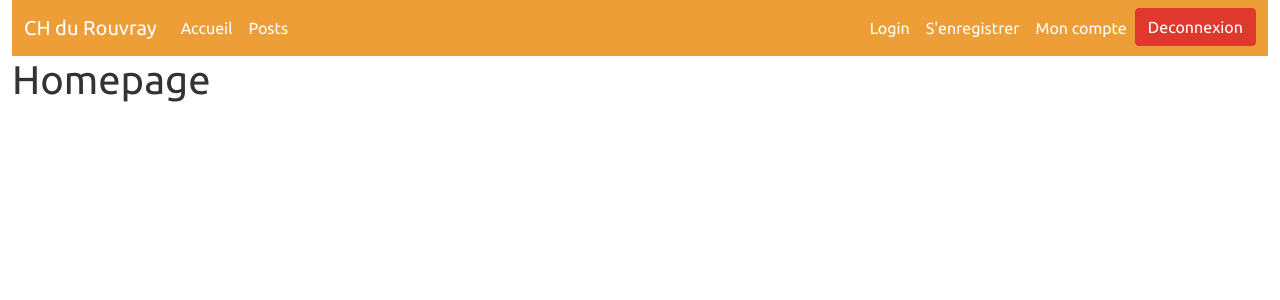
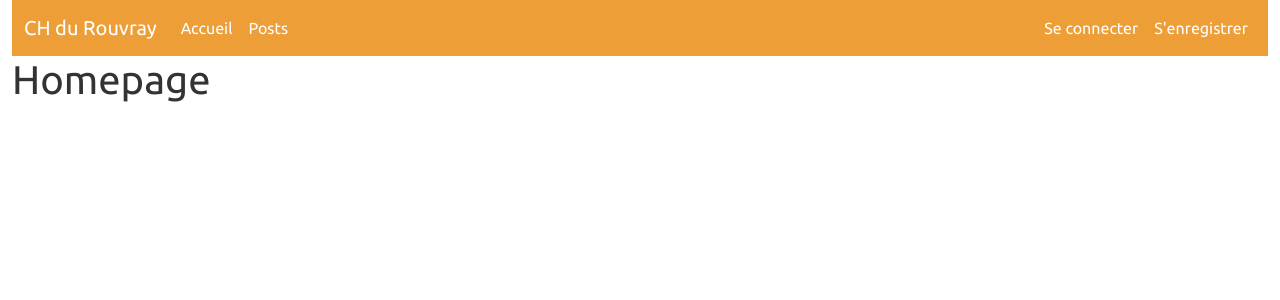
Before and after one commit to HenriquesSylvio/CH-Rouvray-Front, a React (Create React App) app: page /#/ in a window 1280 px wide. Shown: the top 300 px of the page. Built offline with nearby package versions, Linux system fonts and the light colour scheme.

Commit message:
created context if user is connected or not

```diff
--- a/src/App.js
+++ b/src/App.js
@@ -10,9 +10,15 @@ import Profile from './pages/users/Profile'
 import Register from './pages/users/Register'
 import Homepage from "./pages/Homepage";
 import Navbar from './components/Navbar'
+import {useState} from "react";
+import {hasAuthenticated} from "./services/AuthApi";
+import AuthenticatedRoute from "./components/AuthenticatedRoute";
+import Auth from "./contexts/Auth";
 
 function App() {
+    const [isAuthenticated, setIsAuthenticated] = useState(hasAuthenticated());
   return (
+      <Auth.Provider value={{isAuthenticated}}>
           <HashRouter>
               <div className="container-fluid">
                   <Navbar/>
@@ -20,13 +26,14 @@ function App() {
                       <Route exact path='/' component={Homepage}/>
                       <Route exact path='/posts' component={Posts}/>
                       <Route exact path='/post/:id' component={Post}/>
-                  <Route exact path='/account' component={Account}/>
                       <Route exact path='/register' component={Register}/>
                       <Route exact path='/login' component={Login}/>
-                  <Route exact path='/profile' component={Profile}/>
+                      <AuthenticatedRoute path='/account' component={Account}/>
+                      <AuthenticatedRoute path='/profile' component={Profile}/>
                   </Switch>
               </div>
           </HashRouter>
+      </Auth.Provider>
   );
 }
 
--- /dev/null
+++ b/src/components/AuthenticatedRoute.jsx
@@ -0,0 +1,15 @@
+import React, {useContext} from "react";
+import Auth from "../contexts/Auth";
+import {Redirect, Route} from "react-router-dom";
+
+const AuthenticatedRoute = ({ path, component }) => {
+    const {isAuthnticated} = useContext(Auth);
+
+    return isAuthnticated ? (
+        <Route exact path={path} component={component} />
+    ) : (
+        <Redirect to="/login" />
+    )
+}
+
+export default AuthenticatedRoute;
--- a/src/components/Navbar.jsx
+++ b/src/components/Navbar.jsx
@@ -1,7 +1,9 @@
-import React from "react"
+import React, {useContext} from "react"
 import { NavLink } from "react-router-dom";
+import Auth from "../contexts/Auth";
 
 const Navbar = () => {
+    const {isAuthenticated} = useContext(Auth);
     return(
         <nav className="navbar navbar-expand-lg navbar-dark bg-primary">
             <div className="container-fluid">
@@ -25,9 +27,11 @@ const Navbar = () => {
                         </li>
                     </ul>
                     <ul className="navbar-nav ml-auto">
+                        {(!isAuthenticated && (
+                            <>
                             <li className="nav-item">
                                 <NavLink className="nav-link active" to="/login">
-                                Login
+                                    Se connecter
                                 </NavLink>
                             </li>
                             <li className="nav-item">
@@ -35,6 +39,9 @@ const Navbar = () => {
                                     S'enregistrer
                                 </NavLink>
                             </li>
+                            </>
+                        )) || (
+                            <>
                                 <li className="nav-item">
                                     <NavLink className="nav-link active" to="/account">
                                         Mon compte
@@ -45,6 +52,8 @@ const Navbar = () => {
                                         Deconnexion
                                     </button>
                                 </li>
+                            </>
+                        )}
                     </ul>
                 </div>
             </div>
--- /dev/null
+++ b/src/contexts/Auth.js
@@ -0,0 +1,5 @@
+import React from 'react';
+
+export default React.createContext({
+    isAuthenticated: false
+});
--- a/src/pages/users/Register.jsx
+++ b/src/pages/users/Register.jsx
@@ -42,6 +42,16 @@ const Register = (props) => {
                                     // placeholder="Mot de passe"
                                 />
                             </div>
+                            <div className="form-group my-2">
+                                <label htmlFor="password">Confirmation du mot de passe :</label>
+                                <input
+                                    type="password"
+                                    name="password"
+                                    className="form-control"
+                                    id="password"
+                                    // placeholder="Mot de passe"
+                                />
+                            </div>
                             <button type="submit" className="btn btn-outline-primary">
                                 S'enregistrer
                             </button>
--- /dev/null
+++ b/src/services/AuthApi.js
@@ -0,0 +1,3 @@
+export function hasAuthenticated() {
+    return false;
+}
```
Lines whose indentation alone changed are shown as unchanged.
